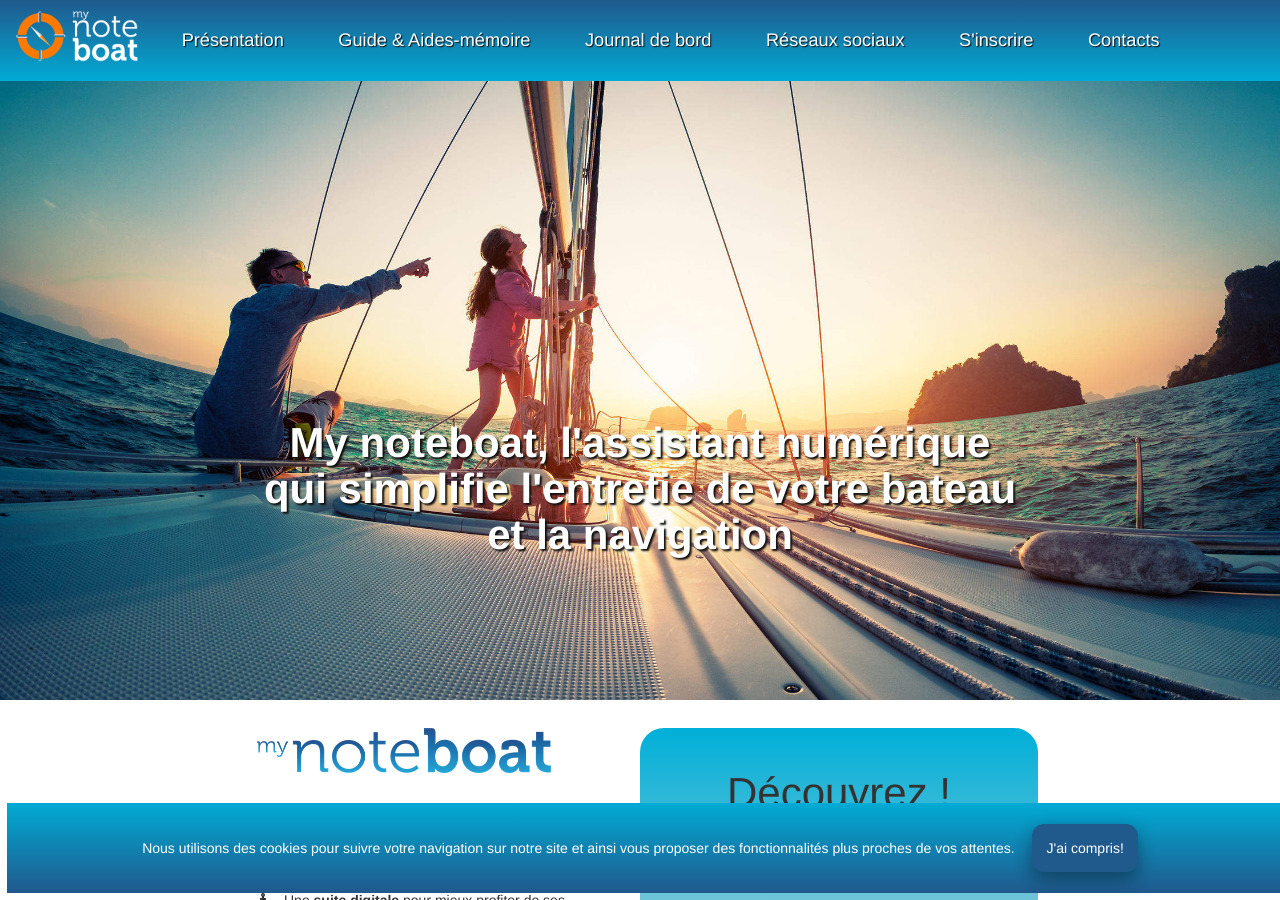
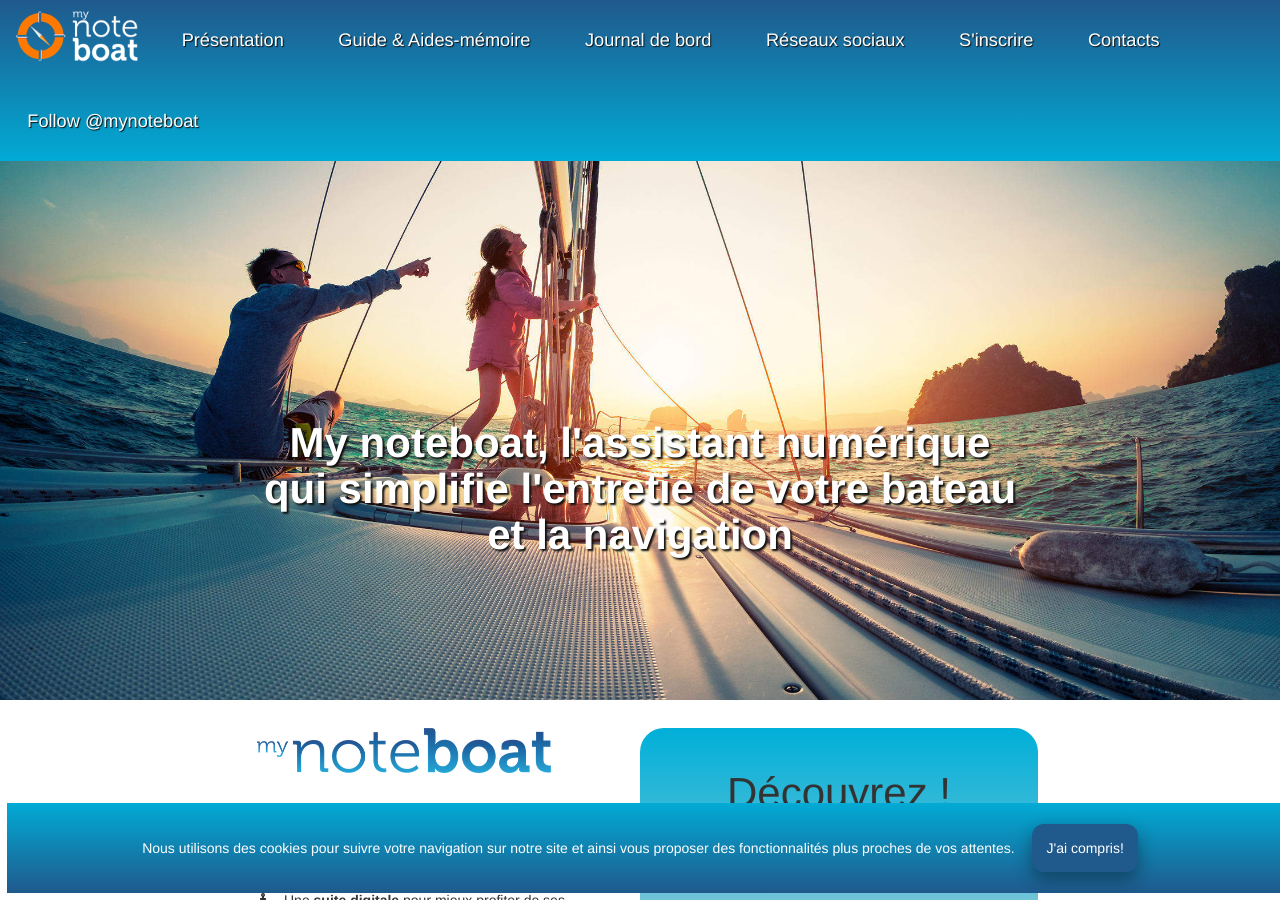
Before and after one commit to pjtiberghien/trial, a Jekyll site: the page built from docs/index.html, in a window 1280 px wide and 900 px high. Built offline with Jekyll 4.4.1, drawn with Linux system fonts in a browser that asks for light colours; nearby versions of some CDN libraries; comment, search, counter and statistics services are not loaded; grey boxes are pictures that could not be loaded.

Commit message:
follow us on twitter button in navbar

```diff
--- a/docs/_includes/navbar.html
+++ b/docs/_includes/navbar.html
@@ -6,6 +6,7 @@
     <a href="{{ site.url }}/index.html#reseauxsociaux">Réseaux sociaux</a>
     <a href="{{ site.url }}/index.html#inscription">S'inscrire</a>
     <a href="{{ site.url }}/index.html#contact">Contacts</a>
+    <a href="https://twitter.com/mynoteboat?ref_src=twsrc%5Etfw" class="twitter-follow-button" data-show-count="false">Follow @mynoteboat</a><script async src="https://platform.twitter.com/widgets.js" charset="utf-8"></script>
     <a href="javascript:void(0);" onclick="setTopNavVisibility()" title="Toggle Navigation Menu" id="topnavicon"
        class="icon"><i class="fa fa-bars"></i></a>
 </nav>
```
